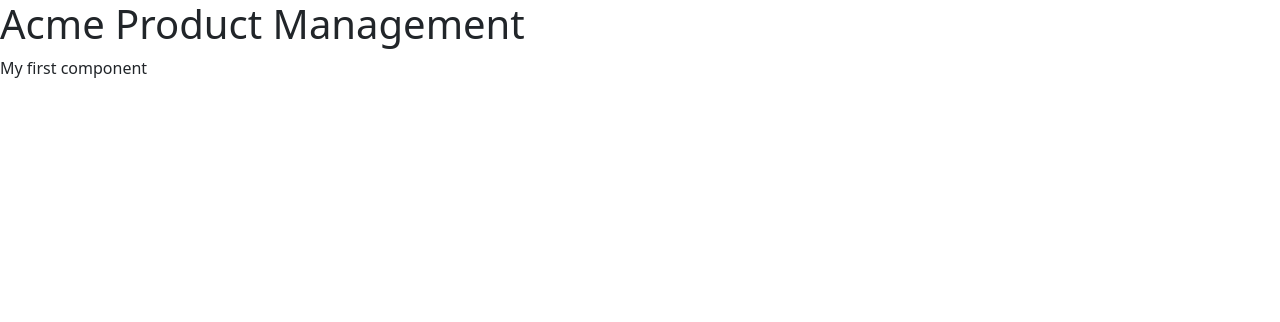
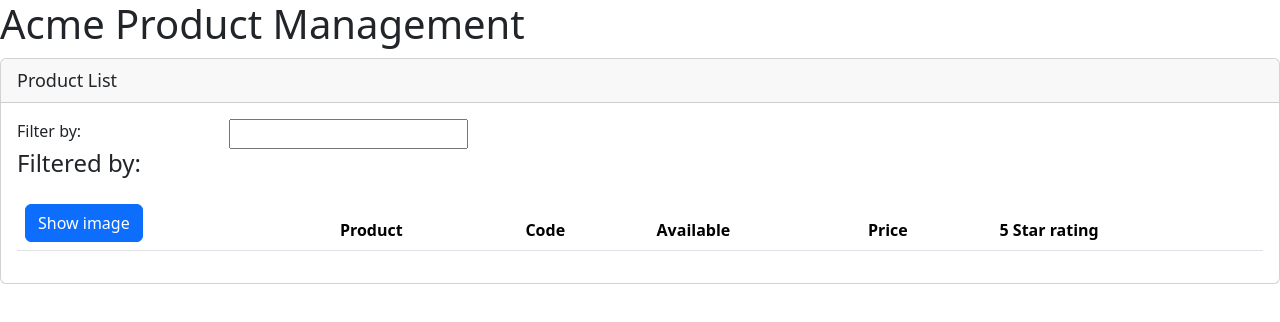
Before and after one commit to walteragile/ng-getting-started, an Angular app: page / in a window 1280 px wide. Shown: the top 322 px of the page. Built offline with nearby package versions, Linux system fonts and the light colour scheme.

Commit message:
05c Components as a directive

```diff
--- a/src/app/app.component.ts
+++ b/src/app/app.component.ts
@@ -5,7 +5,7 @@
   template: `
     <div>
       <h1>{{pageTitle}}</h1>
-      <div>My first component</div>
+      <pm-products></pm-products>
     </div>
   `
 })
--- a/src/app/app.module.ts
+++ b/src/app/app.module.ts
@@ -2,10 +2,12 @@
 import { BrowserModule } from '@angular/platform-browser';
 
 import { AppComponent } from './app.component';
+import { ProductListComponent } from './products/product-list/product-list.component';
 
 @NgModule({
   declarations: [
-    AppComponent
+    AppComponent,
+    ProductListComponent,
   ],
   imports: [
     BrowserModule
```
Also changed, not shown: src/app/products/product-list/product-list.component.ts (added, +8 -0 lines).
